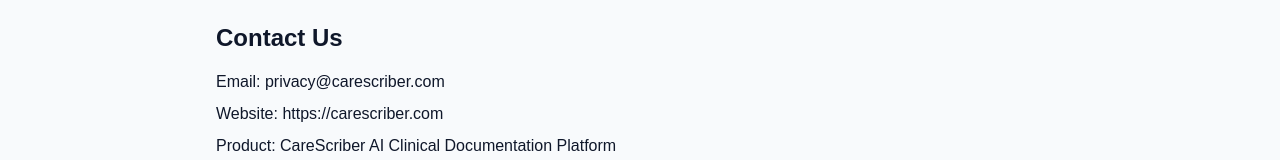
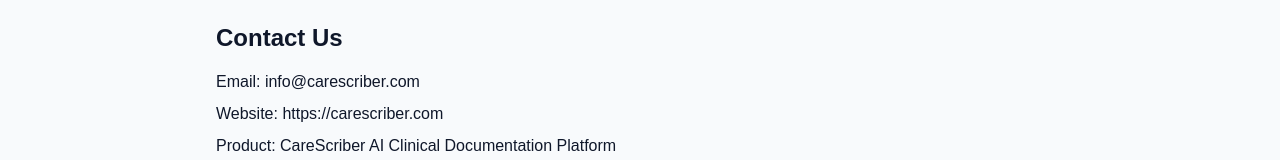
Before and after one commit to Siraajadams/Carescriber-, a Next.js app: page /privacy in a window 1280 px wide. Shown: the part 1522-1682 px from the top of the page. Built offline with nearby package versions, Linux system fonts and the light colour scheme.

Commit message:
Update page.tsx

```diff
--- a/app/privacy/page.tsx
+++ b/app/privacy/page.tsx
@@ -126,7 +126,7 @@ export default function PrivacyPage() {
       </h2>
 
       <p className="mb-2">
-        Email: privacy@carescriber.com
+        Email: info@carescriber.com
       </p>
 
       <p className="mb-2">
```
